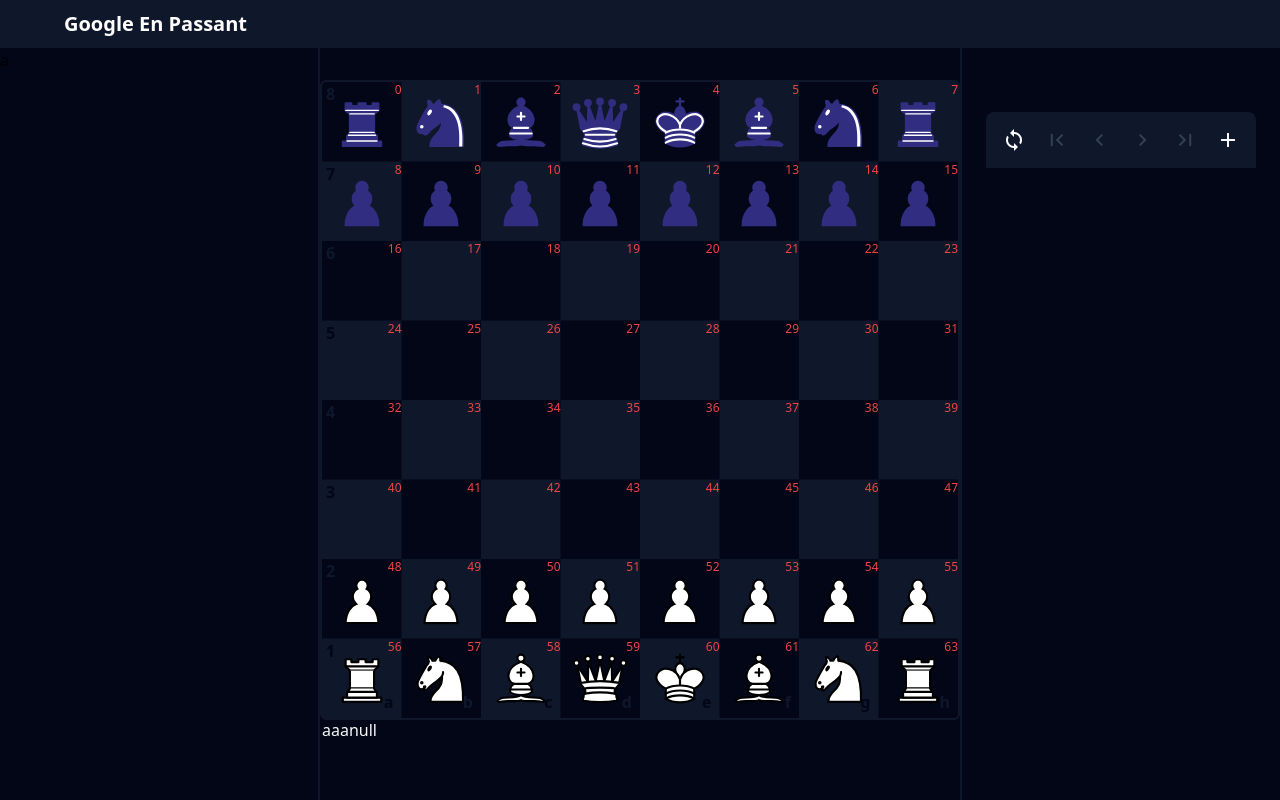
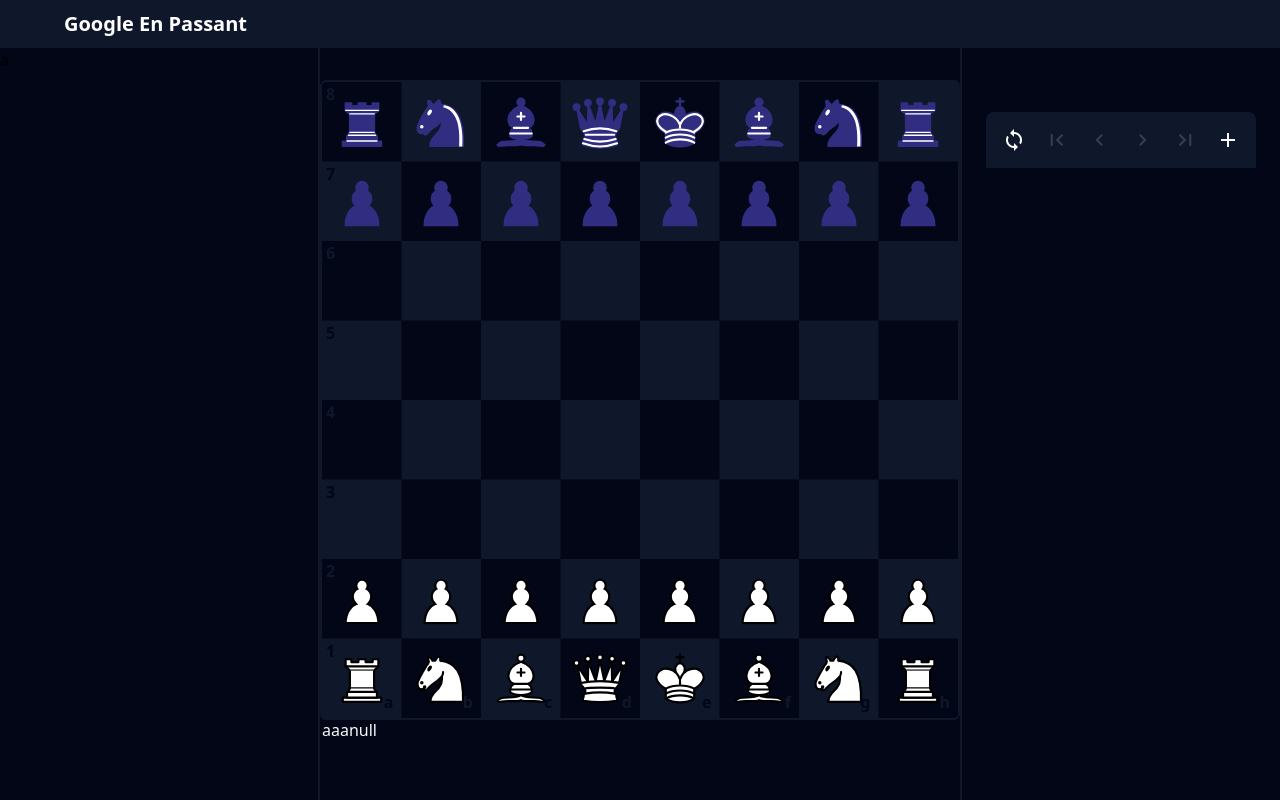
Before and after one commit to reyhaonan/chesss, a SvelteKit app: page / in a window 1280 px wide. Built offline with nearby package versions, Linux system fonts and the light colour scheme.

Commit message:
checkkkkk

```diff
--- a/src/components/Tile.svelte
+++ b/src/components/Tile.svelte
@@ -36,7 +36,7 @@
     </div>
   {/if}
 
-  <div class="absolute text-left text-red-500 z-50 right-0 top-0 text-xs">{debugIndex}</div>
+  <!-- <div class="absolute text-left text-red-500 z-50 right-0 top-0 text-xs">{debugIndex}</div> -->
   <!-- <div class="absolute text-left text-red-500 z-50 right-0 top-0 text-xs">file: {Piece.getFile(debugIndex)} rank:{Piece.getRank(debugIndex)}</div> -->
   <!-- <div class="absolute text-left text-red-500 z-50 right-0 top-0 text-xs">
     {convertAlgebraicNotationToNumber(convertNumberToAlgebraicNotation(debugIndex))}, {convertNumberToAlgebraicNotation(debugIndex)}
```
